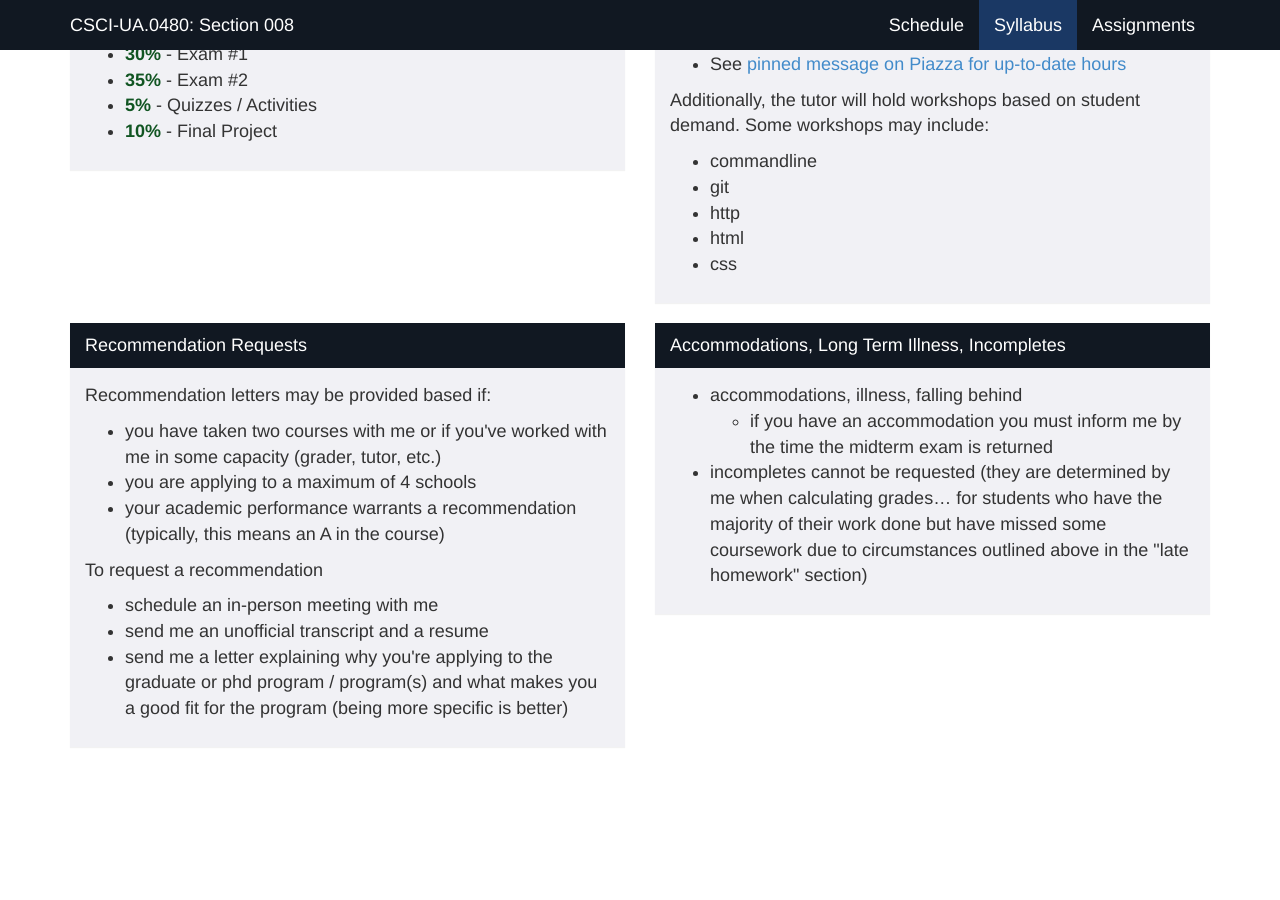
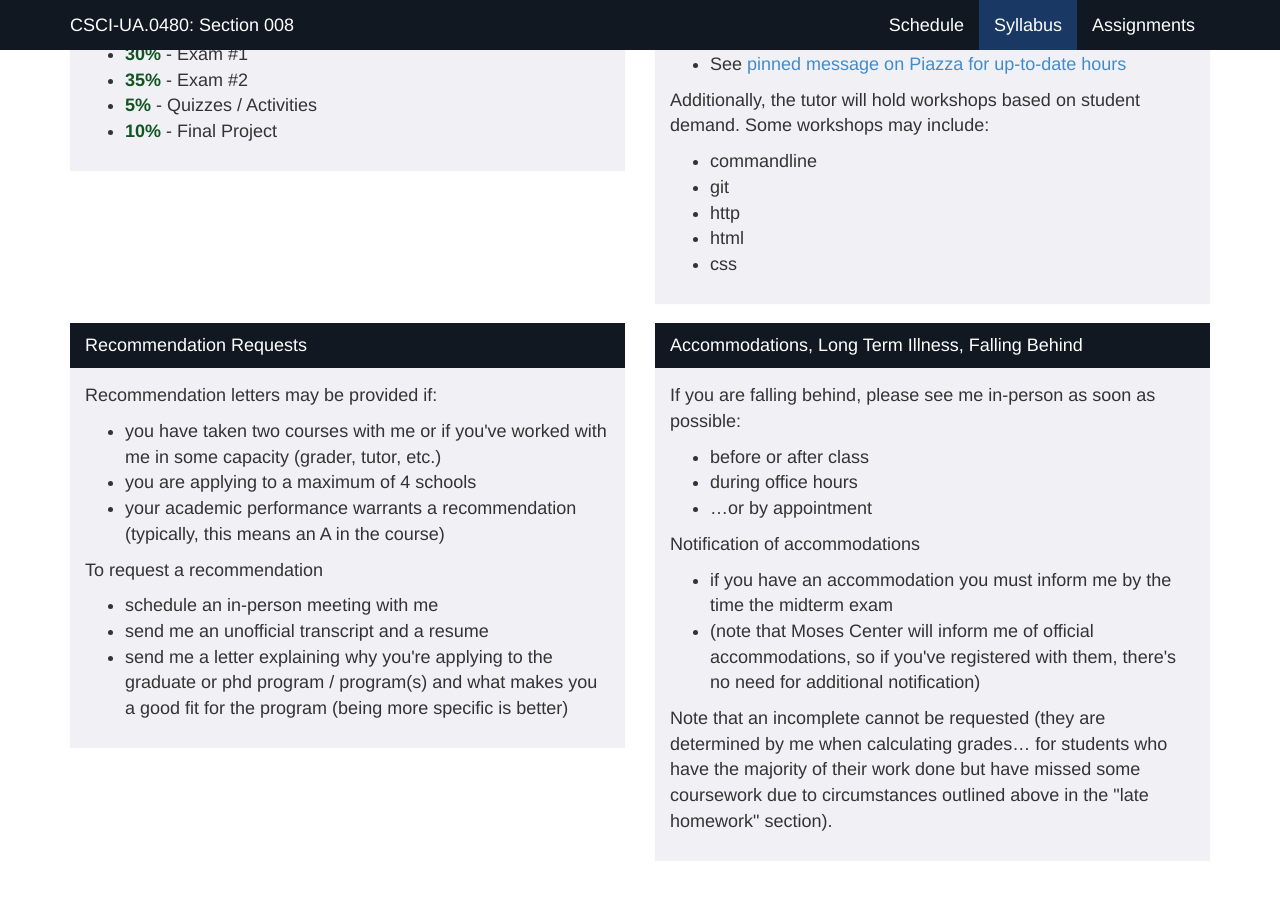
Before and after one commit to foureyes/csci-ua.0480-spring2019-008, a Jekyll site: the page built from syllabus.markdown, in a window 1280 px wide and 900 px high, scrolled down 2156 px. Built offline with Jekyll 4.4.1, drawn with Linux system fonts in a browser that asks for light colours; a script that is not in the unit is left out; before the commit the page ends 2943 px from its top, so only the background shows below that.

Commit message:
fix up syllabus and schedule

```diff
--- a/_data/schedule.csv
+++ b/_data/schedule.csv
@@ -338,7 +338,7 @@ __Midterm Practice__
 -->
 ",,,
 y,,12,11-Mar,Mon,"* About the Exam, Review",,,,
-y,exam,13,13-Mar,Wed,Midterm Exam,,,,
+y,exam,13,13-Mar,Wed,EXAM #1 (Midterm Exam),,,,
 y,holiday,,18-Mar,Mon,Spring Break,,,,
 y,holiday,,20-Mar,Wed,Spring Break,,,,
 y,,14,25-Mar,Mon,"* URL Parameters
--- a/syllabus.markdown
+++ b/syllabus.markdown
@@ -225,7 +225,7 @@ Additionally, the tutor will hold workshops based on student demand. Some worksh
 <a name="grading"></a>
 <div class="panel-heading">Recommendation Requests</div>
 <div class="panel-body" markdown="block">
-Recommendation letters may be provided based if:
+Recommendation letters may be provided if:
 
 * you have taken two courses with me or if you've worked with me in some capacity (grader, tutor, etc.)
 * you are applying to a maximum of 4 schools
@@ -245,12 +245,20 @@ To request a recommendation
   <div class="col-md-6">
     <div class="panel panel-default">
 <a name="Tutoring"></a>
-<div class="panel-heading">Accommodations, Long Term Illness, Incompletes</div>
+<div class="panel-heading">Accommodations, Long Term Illness, Falling Behind</div>
 <div class="panel-body" markdown="block">
+If you are falling behind, please see me in-person as soon as possible:
 
-* accommodations, illness, falling behind
-	* if you have an accommodation you  must inform me by the time the midterm exam is returned
-* incompletes cannot be requested (they are determined by me when calculating grades... for students who have the majority of their work done but have missed some coursework due to circumstances outlined above in the "late homework" section)
+* before or after class
+* during office hours
+* ...or by appointment
+
+Notification of accommodations
+
+* if you have an accommodation you must inform me by the time the midterm exam
+* (note that Moses Center will inform me of official accommodations, so if you've registered with them, there's no need for additional notification)
+
+Note that an incomplete cannot be requested (they are determined by me when calculating grades... for students who have the majority of their work done but have missed some coursework due to circumstances outlined above in the "late homework" section).
 
 </div>
     </div>
```
